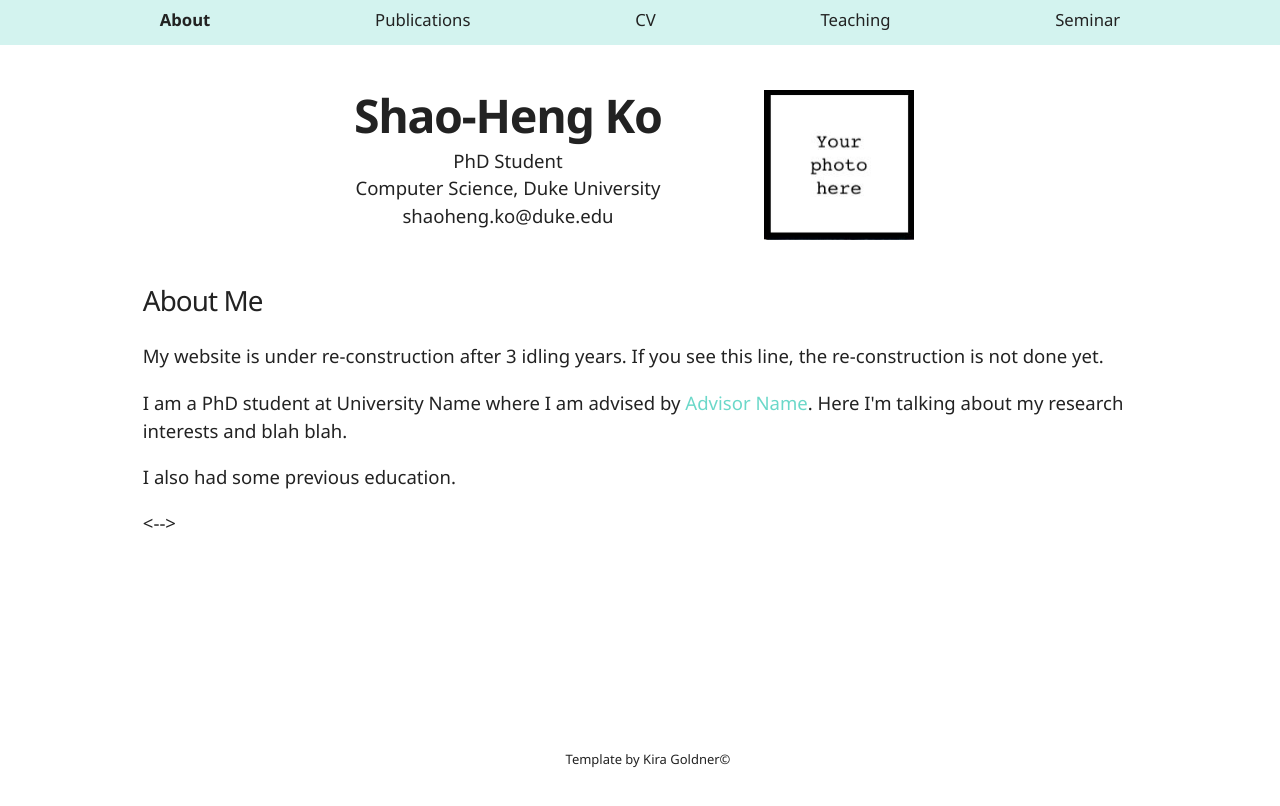
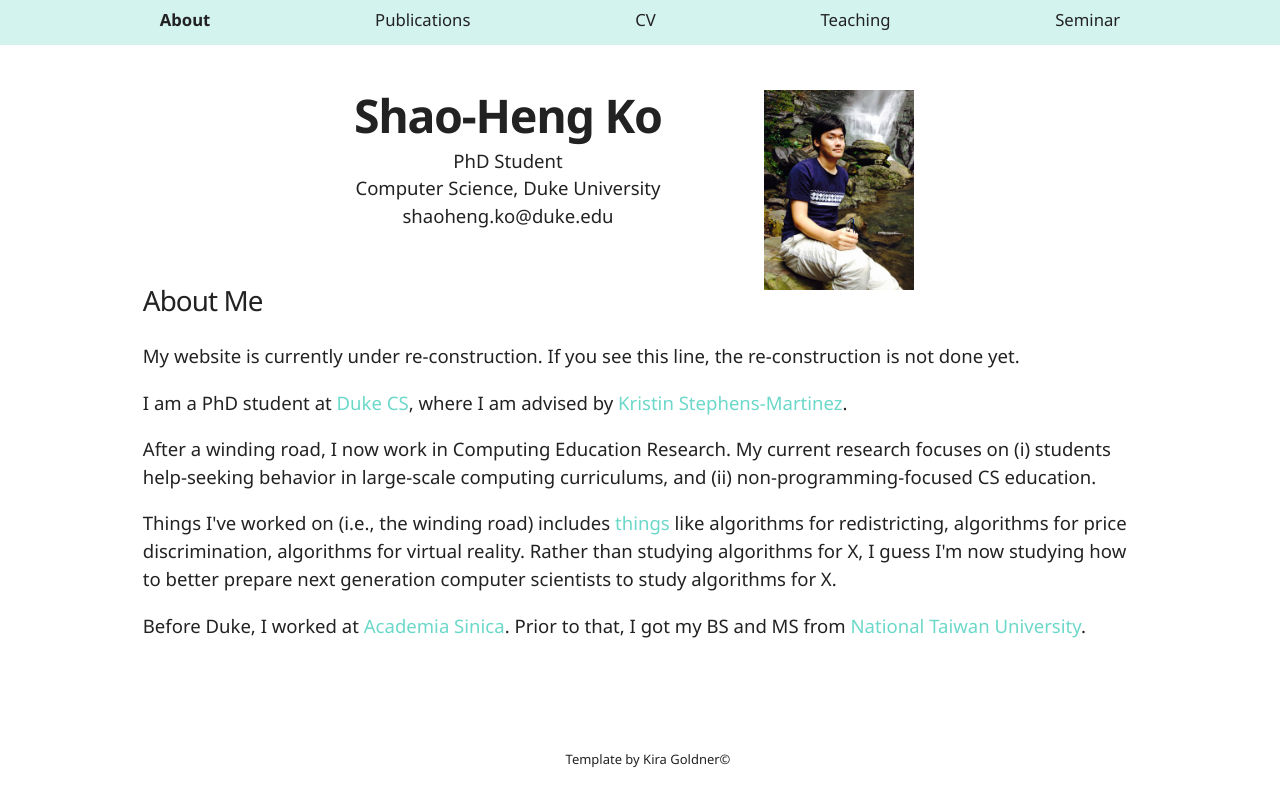
Before and after one commit to shaohengko/shaohengko.github.io, a plain HTML site: page index.html in a window 1280 px wide. Drawn offline with Linux system fonts and the light colour scheme.

Commit message:
about page

```diff
--- a/index.html
+++ b/index.html
@@ -5,7 +5,7 @@
 <head>
 
 	<title>
-		First Last
+		Shao-Heng Ko
 	</title>
 	<link rel="stylesheet" type="text/css" href="https://fonts.googleapis.com/css2?family=Noto+Sans:ital,wght@0,400;0,700;1,400;1,700&family=Vollkorn&display=swap">
 	<link rel="stylesheet" href="main.css" type="text/css"/>
@@ -34,21 +34,22 @@
     Computer Science, Duke University<br/>
     shaoheng.ko@duke.edu</p></div>
 
-    <div id="headerimg"><img src="photo.jpg" width="150px"></div>
+    <div id="headerimg"><img src="images/shaoheng_waterfall.jpg" width="150px"></div>
 
     </div>
-
-
 
 <div>
       <h4>About Me</h4>
 
-      <p> My website is under re-construction after 3 idling years. If you see this line, the re-construction is not done yet. </p>
+      <p>My website is currently under re-construction. If you see this line, the re-construction is not done yet. </p>
 
-      <!--><p>I am a PhD student at University Name where I am advised by <a href="" target="_blank">Advisor Name</a>.  Here I'm talking about my research interests and blah blah.</p>
+      <p>I am a PhD student at <a href="https://www.cs.duke.edu/" target="_blank">Duke CS</a>, where I am advised by <a href="https://users.cs.duke.edu/~ksm/" target="_blank">Kristin Stephens-Martinez</a>.</p>
 
-      <p>I also had some previous education.</p>
-      <-->
+      <p>After a winding road, I now work in Computing Education Research. My current research focuses on (i) students help-seeking behavior in large-scale computing curriculums, and (ii) non-programming-focused CS education.</p>
+
+      <p>Things I've worked on (i.e., the winding road) includes <a href="publications.html">things</a> like algorithms for redistricting, algorithms for price discrimination, algorithms for virtual reality. Rather than studying algorithms for X, I guess I'm now studying how to better prepare next generation computer scientists to study algorithms for X.</p>
+
+      <p>Before Duke, I worked at <a href="https://www.iis.sinica.edu.tw/en/index.html" target="_blank">Academia Sinica</a>. Prior to that, I got my BS and MS from <a href="https://www.ee.ntu.edu.tw/graduate/english/" target="_blank">National Taiwan University</a>.
 </div>
 
 
```
Also changed, not shown: images/shaoheng_allstar.jpg (added), images/shaoheng_pitching.jpg (added), images/shaoheng_waterfall.jpg (added), photo.jpg (deleted).
